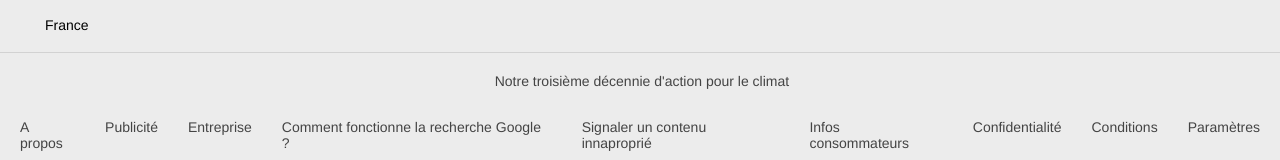
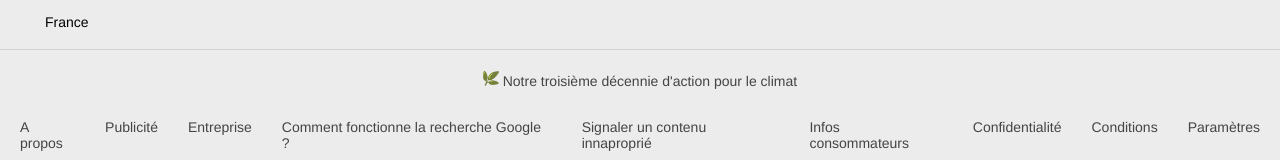
Before and after one commit to jeanburgard/google_page, a plain HTML site: page index.html in a window 1280 px wide. Shown: the part 629-789 px from the top of the page. Drawn offline with nearby package versions, Linux system fonts and the light colour scheme; the site is published under a folder, as on GitHub Pages, so addresses that start at the root find nothing.

Commit message:
Add files via upload

```diff
--- a/index.html
+++ b/index.html
@@ -54,7 +54,7 @@
     <footer>
       <div class="france"><p>France</p></div>
       <div class="climat">
-        <img src="/img/pngegg.png" alt="" />
+        <img src="./img/pngegg.png" alt="" />
         <a
           href="https://sustainability.google/intl/fr_fr/?utm_source=googlehpfooter&utm_medium=housepromos&utm_campaign=bottom-footer&utm_content="
           >Notre troisième décennie d'action pour le climat</a
```
